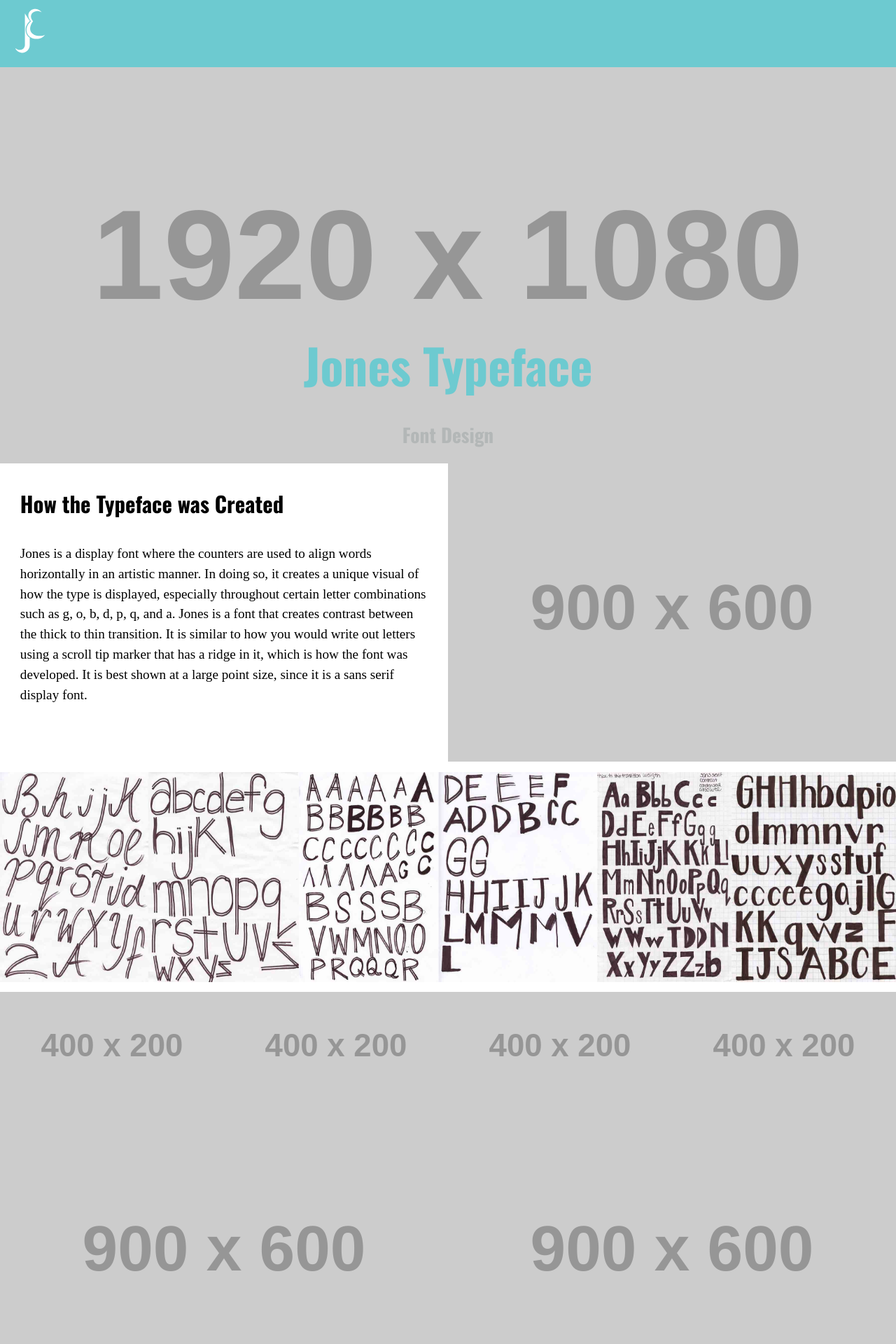
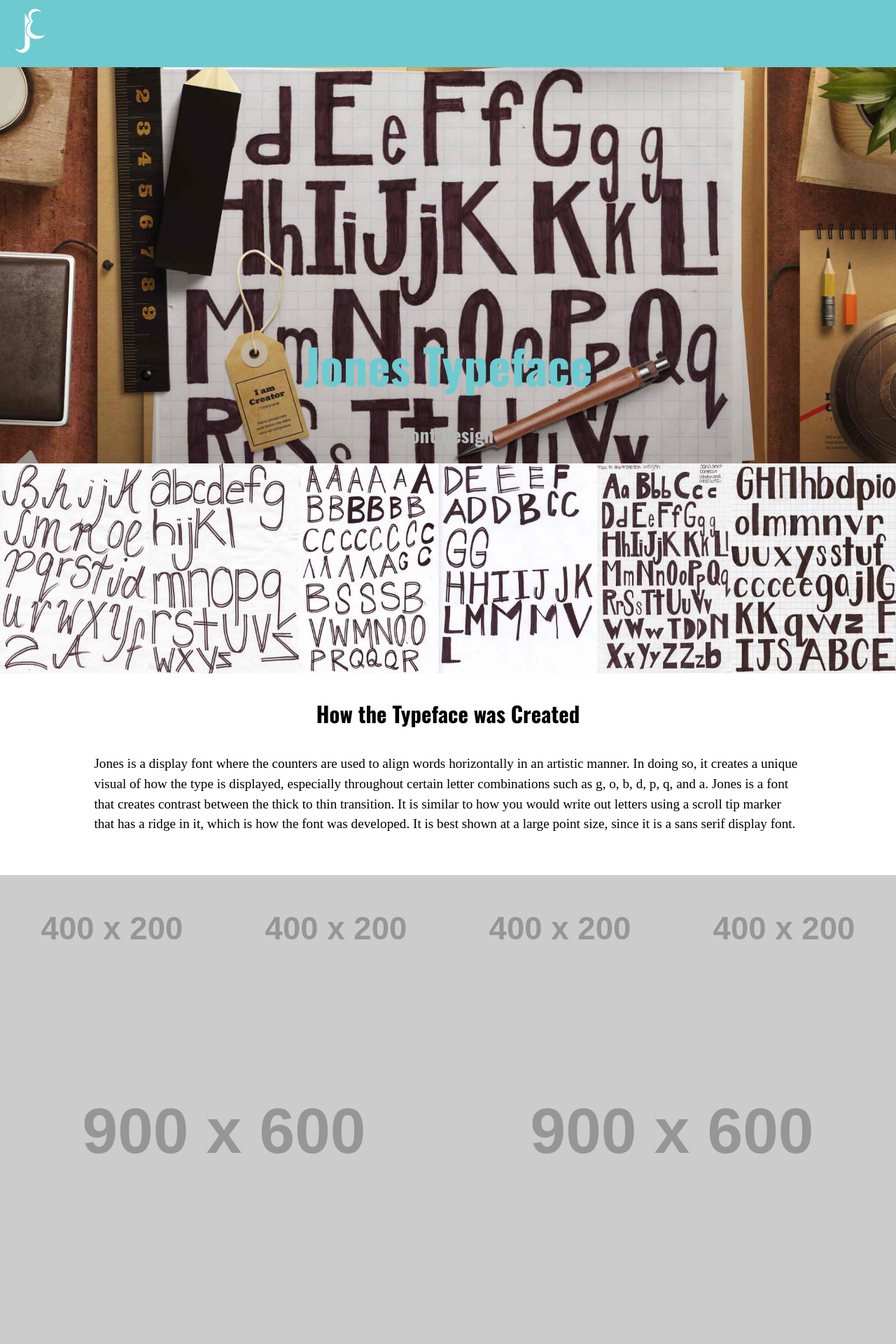
Before and after one commit to erynjones/portfolio, a Jekyll site: the page built from jones-typeface.html, in a window 1280 px wide. Shown: the top 1920 px of the page at 70% size. Built offline with Jekyll 4.4.1, drawn with Linux system fonts in a browser that asks for light colours; some web fonts are replaced.

Commit message:
type page adjusted

```diff
--- a/css/main.css
+++ b/css/main.css
@@ -156,7 +156,7 @@ p {
 
 .banner-5 {
   padding: calc(2.5em + 25vw) 0 0;
-  background: url("http://placehold.it/1920x1080") center center / cover no-repeat;
+  background: url("../images/type-title.jpg") center center / cover no-repeat;
   padding-bottom: 1em;
 }
 
--- a/jones-typeface.html
+++ b/jones-typeface.html
@@ -9,16 +9,15 @@ layout: default
   </div>
 
   <div itemref="data-author" itemscope itemtype="https://schema.org/WebSite" class="grid">
-    <div class="unit xs-1 s-1 m-1 l-1-2 island">
-      <h3 itemprop="name" class="peta">How the Typeface was Created</h3>
-      <p itemprop="description">Jones is a display font where the counters are used to align words horizontally in an artistic manner. In doing so, it creates a unique visual of how the type is displayed, especially throughout certain letter combinations such as g, o, b, d, p, q, and a. Jones is a font that creates contrast between the thick to thin transition. It is similar to how you would write out letters using a scroll tip marker that has a ridge in it, which is how the font was developed. It is best shown at a large point size, since it is a sans serif display font.</p>
-    </div>
-    <img itemprop="image" class="unit xs-1 s-1 m-1 l-1-2" src="http://placehold.it/900x600" alt="">
-
-    <div class="pad-t-1-2 pad-b-1-2">
+    <div>
       <img itemprop="image" class="unit xs-1 s-1 m-1 l-1-3" src="{{site.baseurl}}/images/font-sketch-1.jpg" height="300px" alt="">
       <img itemprop="image" class="unit xs-1 s-1 m-1 l-1-3" src="{{site.baseurl}}/images/font-sketch-2.jpg" height="300px" alt="">
       <img itemprop="image" class="unit xs-1 s-1 m-1 l-1-3" src="{{site.baseurl}}/images/font-sketch-3.jpg" height="300px" alt="">
+    </div>
+
+    <div class="unit xs-1 s-1 m-1 l-1 island padd">
+      <h3 itemprop="name" class="peta text-center">How the Typeface was Created</h3>
+      <p itemprop="description">Jones is a display font where the counters are used to align words horizontally in an artistic manner. In doing so, it creates a unique visual of how the type is displayed, especially throughout certain letter combinations such as g, o, b, d, p, q, and a. Jones is a font that creates contrast between the thick to thin transition. It is similar to how you would write out letters using a scroll tip marker that has a ridge in it, which is how the font was developed. It is best shown at a large point size, since it is a sans serif display font.</p>
     </div>
 
     <img itemprop="image" class="unit xs-1 s-1 m-1-2 l-1-4" src="http://placehold.it/400x200" alt="">
```
Also changed, not shown: images/type-title.jpg (added).
